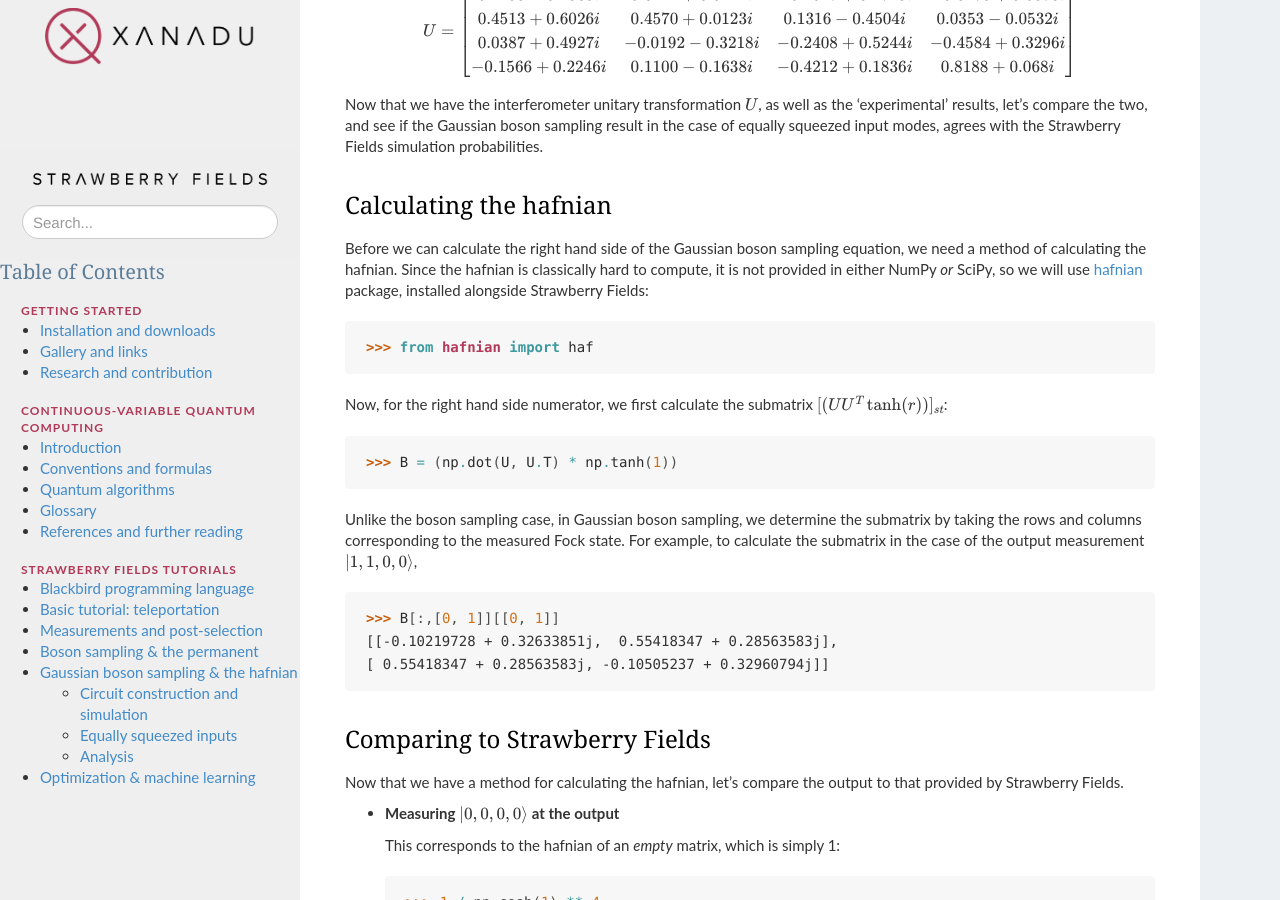
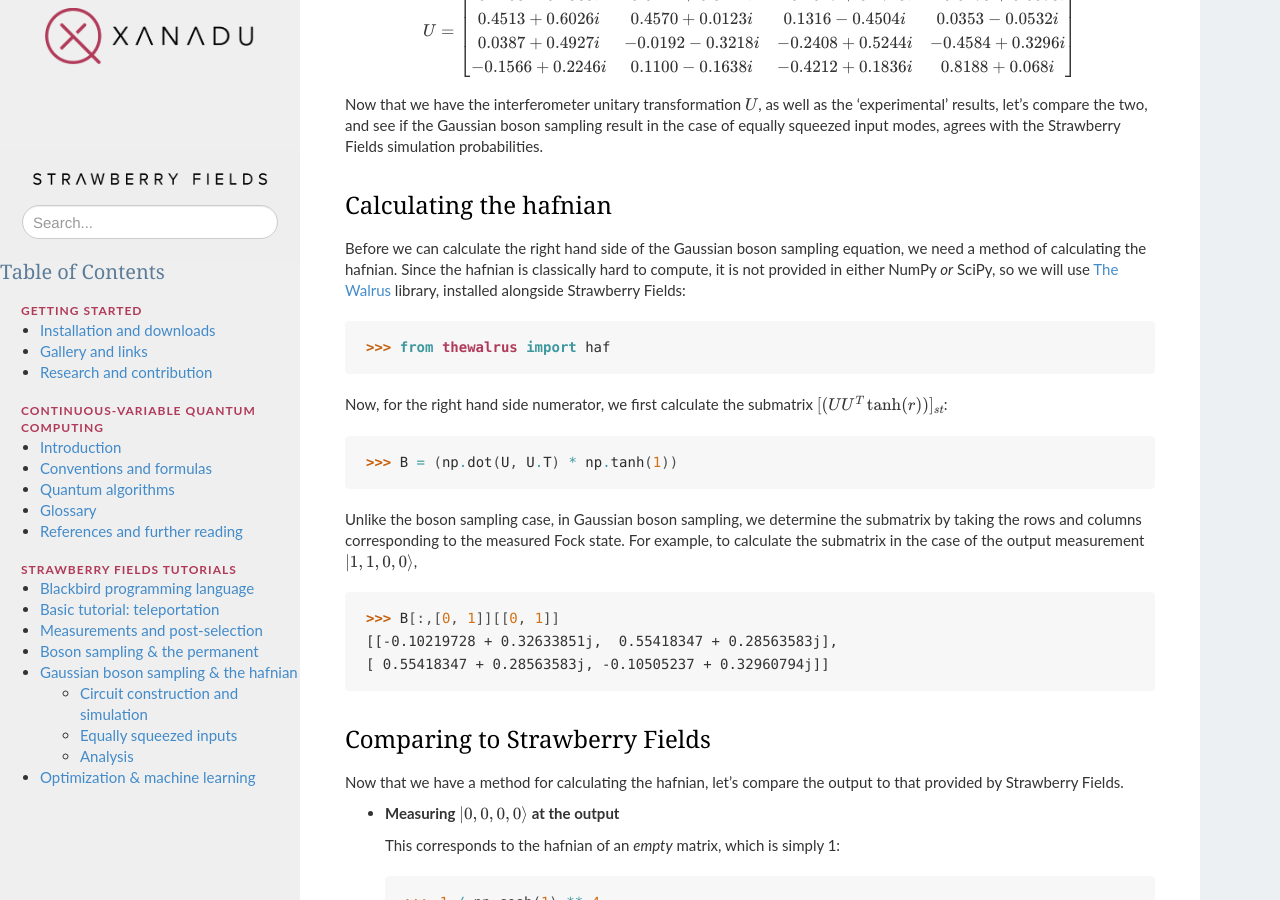
Before and after one commit to XanaduAI/strawberryfields, a Sphinx documentation site: the page built from doc/tutorials/tutorial_gaussian_boson_sampling.rst, in a window 1280 px wide and 900 px high, scrolled down 2977 px. Built offline with Sphinx 7.4.7, drawn with Linux system fonts in a browser that asks for light colours; nearby versions of some CDN libraries; library files that are not in the unit come from our copies; cross-references to code outside the pages are shown as plain code.

Commit message:
update for thewalrus release

```diff
--- a/doc/conf.py
+++ b/doc/conf.py
@@ -49,10 +49,10 @@
     'numbers',
     'blackbird',
     'blackbird.utils',
-    'hafnian',
-    'hafnian.lib',
-    'hafnian.samples',
-    'hafnian.quantum',
+    'thewalrus',
+    'thewalrus.libwalrus',
+    'thewalrus.samples',
+    'thewalrus.quantum',
     ]
 
 np_math_fns = ['abs',
--- a/doc/installing.rst
+++ b/doc/installing.rst
@@ -21,7 +21,7 @@
 * `SciPy <http://scipy.org/>`_  >=1.0.0
 * `NetworkX <http://networkx.github.io/>`_ >=2.0
 * `Blackbird <https://quantum-blackbird.readthedocs.io>`_ >=0.2.0
-* `Hafnian <https://hafnian.readthedocs.io>`_ >=0.6.0
+* `The Walrus <https://the-walrus.readthedocs.io>`_ >=0.7.0
 * `toml <https://pypi.org/project/toml/>`_
 * `appdirs <https://pypi.org/project/appdirs/>`_
 
--- a/doc/tutorials/tutorial_boson_sampling.rst
+++ b/doc/tutorials/tutorial_boson_sampling.rst
@@ -180,9 +180,9 @@
 >>> probs[2,0,0,1]
 0.10644192724642336
 
-Before we can calculate the right hand side of equation, we need a method of calculating the permanent. Since the permanent is classically hard to compute, it is not provided in either NumPy *or* SciPy, so we will use `hafnian <https://hafnian.readthedocs.io>`_ package, installed alongside Strawberry Fields:
+Before we can calculate the right hand side of equation, we need a method of calculating the permanent. Since the permanent is classically hard to compute, it is not provided in either NumPy *or* SciPy, so we will use `The Walrus <https://the-walrus.readthedocs.io>`_ library, installed alongside Strawberry Fields:
 
->>> from hafnian import perm
+>>> from thewalrus import perm
 
 Finally, how do we determine the submatrix :math:`U_{st}`? This isn't too hard :cite:`tillmann2013`; first, we calculate the submatrix :math:`U_s` by taking :math:`m_k` copies of the :math:`k\text{th}` **columns** of :math:`U`, where :math:`m_k` is the photon number of the :math:`k\text{th}` input state.
 
--- a/doc/tutorials/tutorial_gaussian_boson_sampling.rst
+++ b/doc/tutorials/tutorial_gaussian_boson_sampling.rst
@@ -122,9 +122,9 @@
 Calculating the hafnian
 ------------------------
 
-Before we can calculate the right hand side of the Gaussian boson sampling equation, we need a method of calculating the hafnian. Since the hafnian is classically hard to compute, it is not provided in either NumPy *or* SciPy, so we will use `hafnian <https://hafnian.readthedocs.io>`_ package, installed alongside Strawberry Fields:
+Before we can calculate the right hand side of the Gaussian boson sampling equation, we need a method of calculating the hafnian. Since the hafnian is classically hard to compute, it is not provided in either NumPy *or* SciPy, so we will use `The Walrus <https://the-walrus.readthedocs.io>`_ library, installed alongside Strawberry Fields:
 
->>> from hafnian import haf
+>>> from thewalrus import haf
 
 Now, for the right hand side numerator, we first calculate the submatrix :math:`[(UU^T\tanh(r))]_{st}`:
 
--- a/requirements.txt
+++ b/requirements.txt
@@ -4,6 +4,6 @@
 tensorflow==1.3
 tensorflow-tensorboard>=0.1.8
 quantum-blackbird
-hafnian>=0.6
+thewalrus>=0.7
 toml
 appdirs
--- a/setup.py
+++ b/setup.py
@@ -28,7 +28,7 @@
     "scipy>=1.0.0",
     "networkx>=2.0",
     "quantum-blackbird>=0.2.0",
-    "hafnian>=0.6",
+    "thewalrus>=0.7",
     "toml",
     "appdirs"
 ]
--- a/strawberryfields/__init__.py
+++ b/strawberryfields/__init__.py
@@ -98,7 +98,7 @@
     import os
     import numpy
     import scipy
-    import hafnian
+    import thewalrus
     import blackbird
 
     # a QuTiP-style infobox
@@ -111,7 +111,7 @@
     print('Strawberry Fields version: {}'.format(__version__))
     print('Numpy version:             {}'.format(numpy.__version__))
     print('Scipy version:             {}'.format(scipy.__version__))
-    print('Hafnian version:           {}'.format(hafnian.__version__))
+    print('The Walrus version:           {}'.format(thewalrus.__version__))
     print('Blackbird version:         {}'.format(blackbird.__version__))
 
     try:
```
Also changed, not shown: doc/gallery/scattershot-boson-sampling/scattershot-bs.ipynb, 5 other files.
